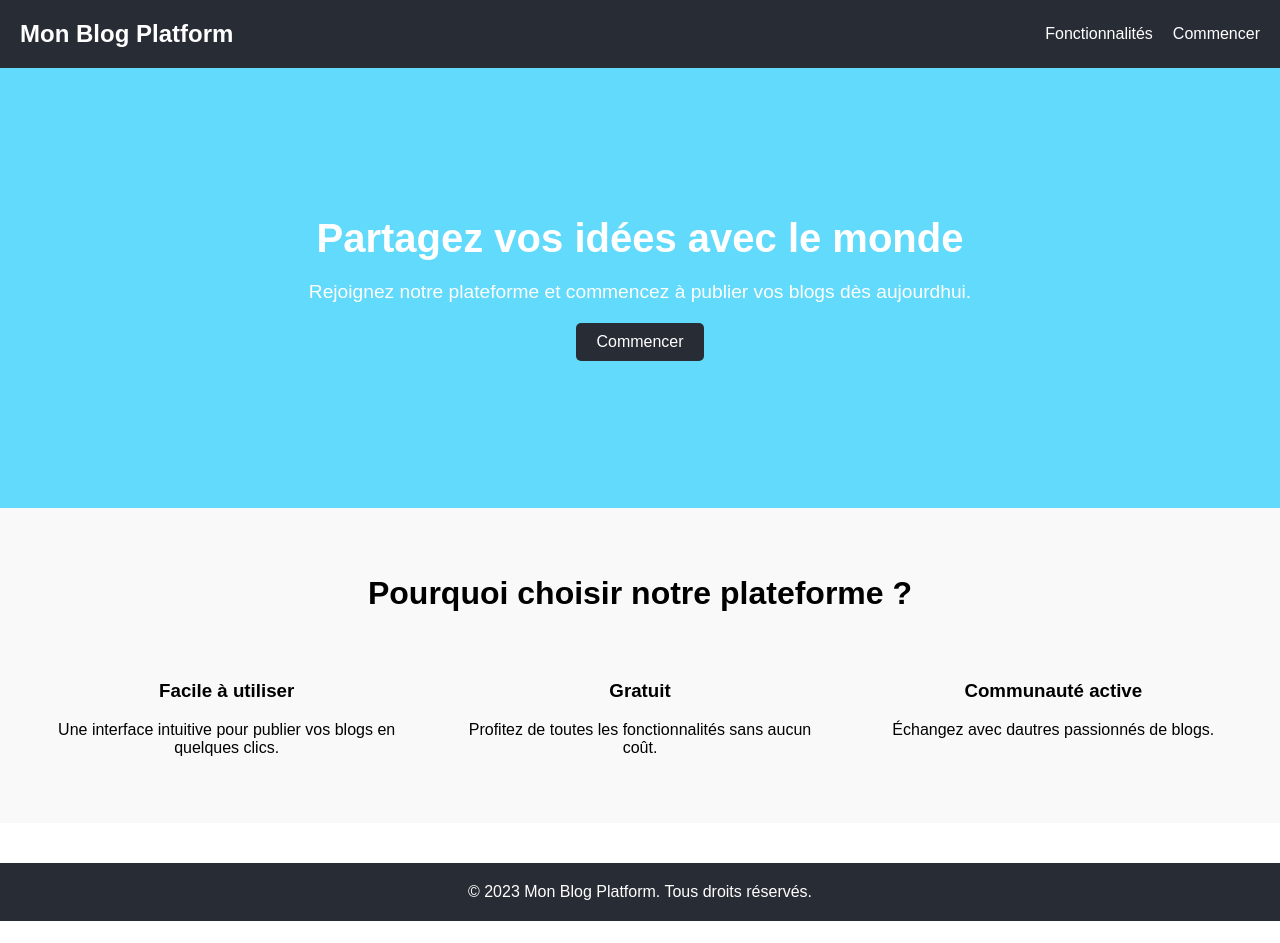
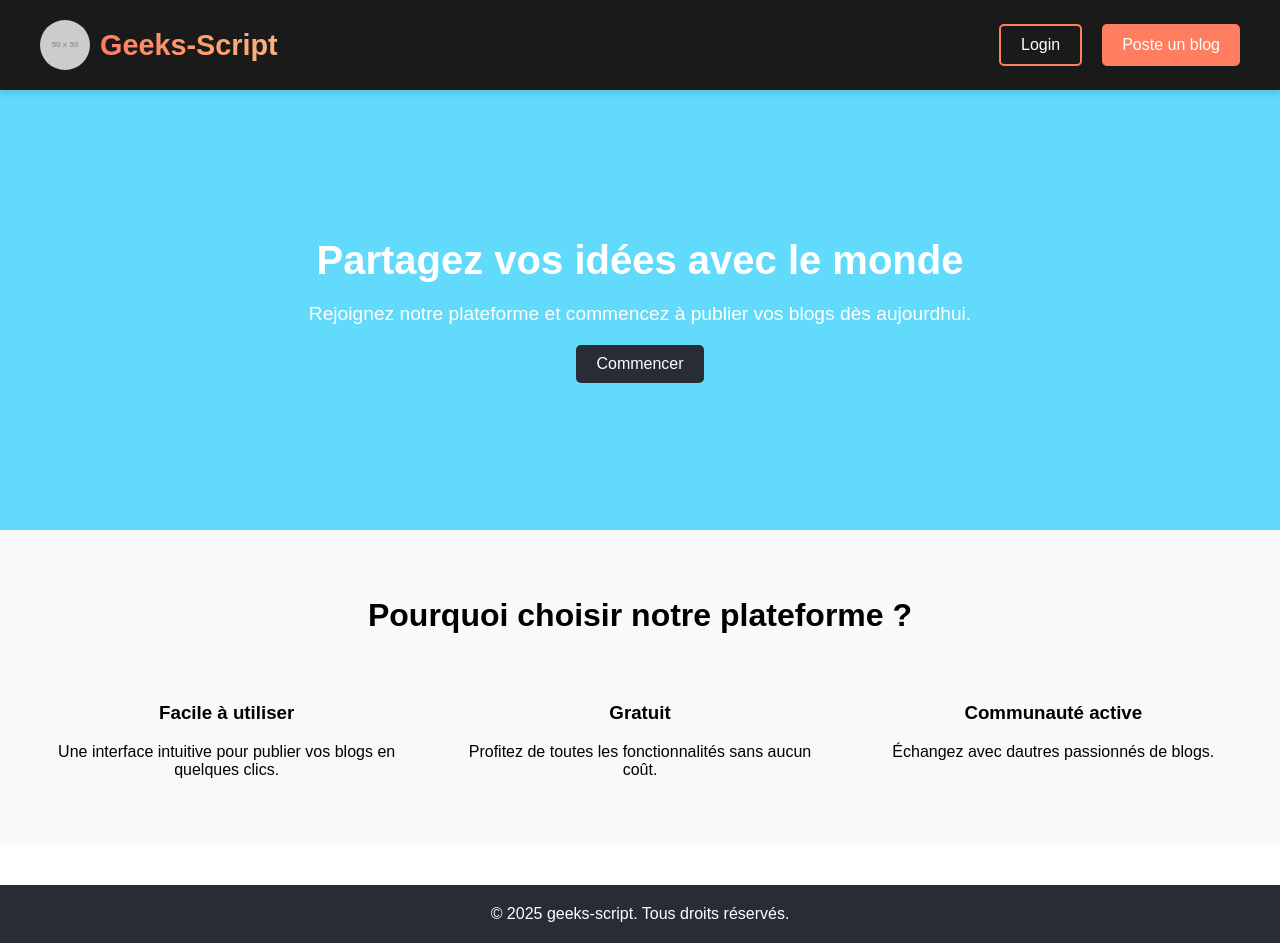
Before and after one commit to sboualouchi7/geeks-script-app, a React (Vite) app: page / in a window 1280 px wide. Before the commit the page ends 921 px from the top, so only its background shows below. Built offline with nearby package versions, Linux system fonts and the light colour scheme.

Commit message:
new-navbar changes

```diff
--- a/src/components/Footer.jsx
+++ b/src/components/Footer.jsx
@@ -3,7 +3,7 @@ import React from 'react';
 const Footer = () => {
   return (
     <footer style={styles.footer}>
-      <p style={styles.footerText}>© 2023 Mon Blog Platform. Tous droits réservés.</p>
+      <p style={styles.footerText}>© 2025 geeks-script. Tous droits réservés.</p>
     </footer>
   );
 };
--- a/src/components/header.jsx
+++ b/src/components/header.jsx
@@ -1,13 +1,25 @@
 import React from 'react';
 
-const Header = () => {
+const header = () => {
   return (
     <header style={styles.header}>
-      <h1 style={styles.title}>Mon Blog Platform</h1>
-      <nav>
-        <a href="#features" style={styles.navLink}>Fonctionnalités</a>
-        <a href="#cta" style={styles.navLink}>Commencer</a>
-      </nav>
+      {/* Logo */}
+      <div style={styles.logoContainer}>
+        <img
+          src="https://via.placeholder.com/50" // Remplacez par l'URL de votre logo
+          alt="Geeks-Script Logo"
+          style={styles.logo}
+        />
+        <h1 style={styles.title}>Geeks-Script</h1>
+      </div>
+
+      {/* Boutons */}
+      <div style={styles.buttonsContainer}>
+        <button style={styles.button}>Login</button>
+        <button style={{ ...styles.button, ...styles.primaryButton }}>
+          Poste un blog
+        </button>
+      </div>
     </header>
   );
 };
@@ -17,20 +29,75 @@ const styles = {
     display: 'flex',
     justifyContent: 'space-between',
     alignItems: 'center',
-    padding: '20px',
-    backgroundColor: '#282c34',
+    padding: '20px 40px',
+    backgroundColor: '#1a1a1a',
     color: 'white',
+    boxShadow: '0 4px 6px rgba(0, 0, 0, 0.1)',
+    position: 'sticky',
+    top: 0,
+    zIndex: 1000,
+  },
+  logoContainer: {
+    display: 'flex',
+    alignItems: 'center',
+    gap: '10px',
+  },
+  logo: {
+    width: '50px',
+    height: '50px',
+    borderRadius: '50%', // Pour un logo rond
   },
   title: {
     margin: '0',
-    fontSize: '1.5rem',
+    fontSize: '1.8rem',
+    fontWeight: 'bold',
+    background: 'linear-gradient(90deg, #ff7e5f, #feb47b)',
+    WebkitBackgroundClip: 'text',
+    color: 'transparent',
   },
-  navLink: {
+  buttonsContainer: {
+    display: 'flex',
+    gap: '20px',
+  },
+  button: {
+    padding: '10px 20px',
+    fontSize: '1rem',
+    fontWeight: '500',
     color: 'white',
-    marginLeft: '20px',
-    textDecoration: 'none',
-    fontSize: '1rem',
+    backgroundColor: 'transparent',
+    border: '2px solid #ff7e5f',
+    borderRadius: '5px',
+    cursor: 'pointer',
+    transition: 'all 0.3s ease',
+  },
+  primaryButton: {
+    backgroundColor: '#ff7e5f',
+    border: 'none',
+  },
+  buttonHover: {
+    backgroundColor: '#ff7e5f',
+    color: 'white',
   },
 };
 
-export default Header;
+// Ajout d'un effet hover dynamique (optionnel)
+const addHoverEffect = () => {
+  const buttons = document.querySelectorAll('button');
+  buttons.forEach((button) => {
+    button.addEventListener('mouseenter', () => {
+      button.style.backgroundColor = '#ff7e5f';
+      button.style.color = 'white';
+    });
+    button.addEventListener('mouseleave', () => {
+      if (!button.classList.contains('primaryButton')) {
+        button.style.backgroundColor = 'transparent';
+        button.style.color = 'white';
+      }
+    });
+  });
+};
+
+// Appliquer l'effet hover après le rendu du composant
+setTimeout(addHoverEffect, 0);
+
+export default header;
```
